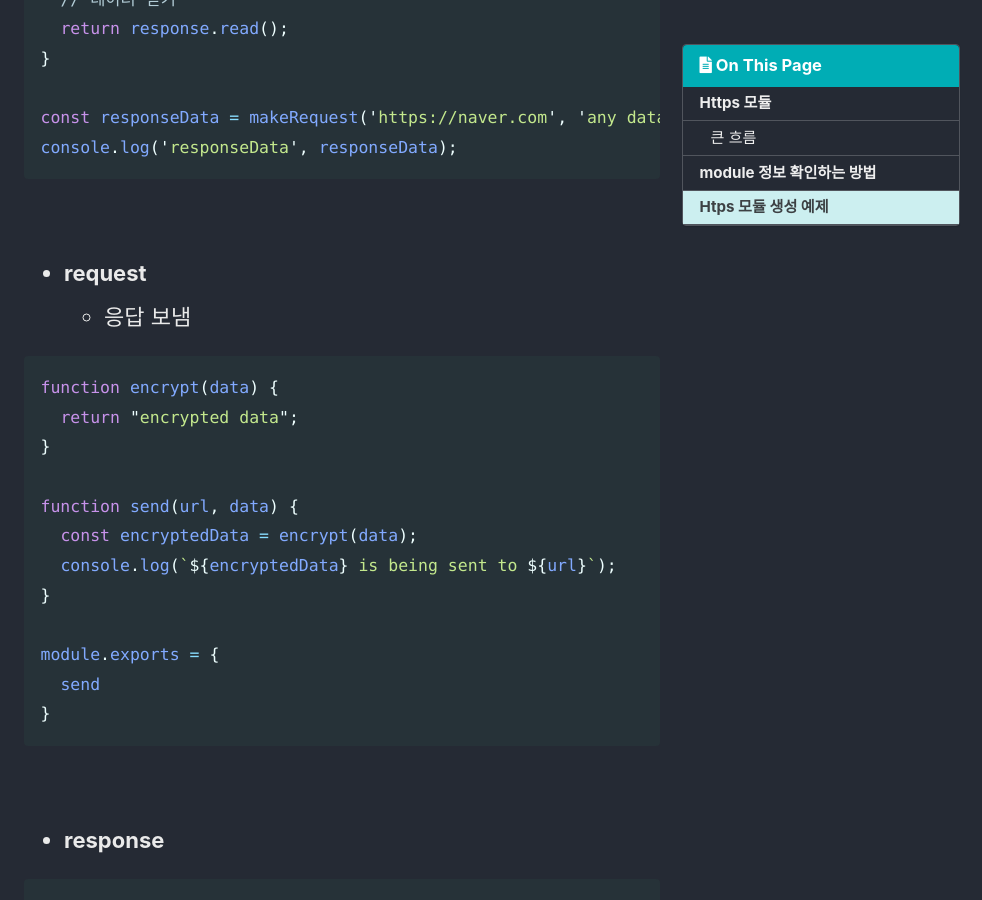
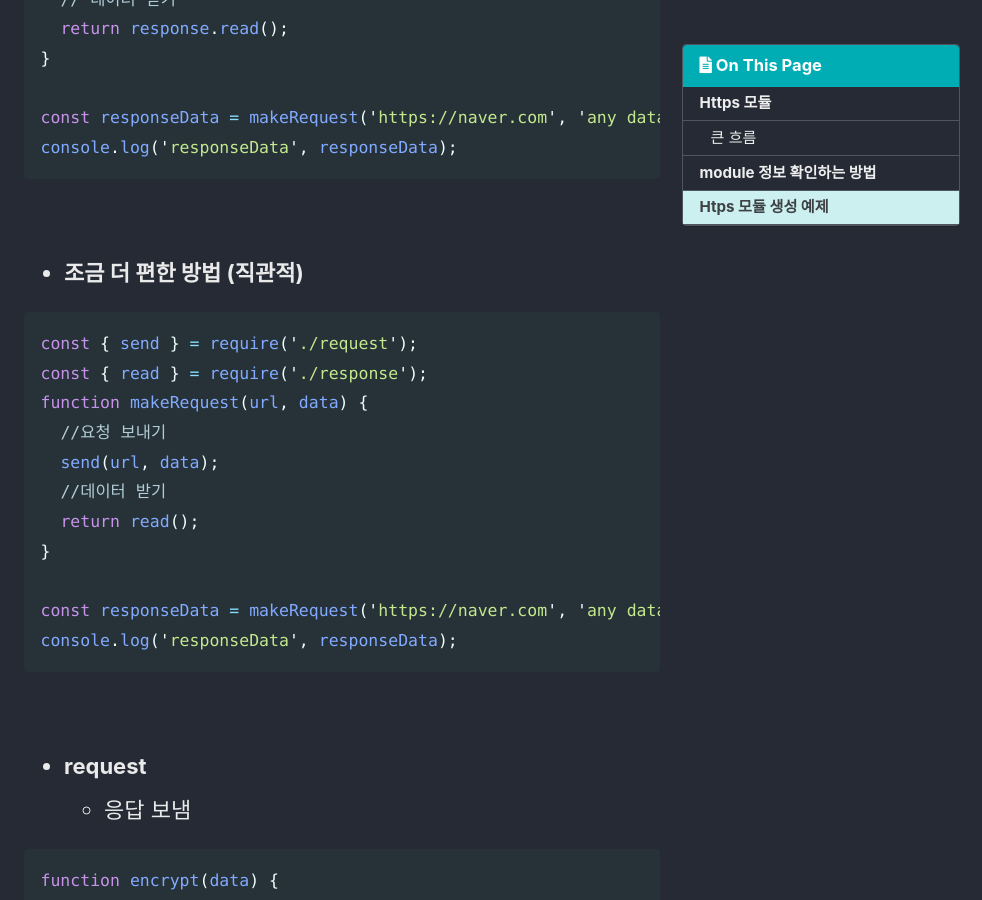
Before and after one commit to KYS96/KYS96.github.io, a Jekyll site: the page built from _posts/2023-12-16-NodeJs6.md, in a window 1280 px wide and 900 px high, scrolled down 2044 px. Shown: the whole window, without its empty margins (298-1280 px from the left). Built offline with Jekyll 4.4.1, drawn with Linux system fonts in a browser that asks for light colours; cached includes are drawn as plain includes; some of the changed text lies outside the part shown.

````diff
--- a/_posts/2023-12-16-NodeJs6.md
+++ b/_posts/2023-12-16-NodeJs6.md
@@ -66,6 +66,24 @@ console.log('responseData', responseData);
 
 <br>
 
+* **조금 더 편한 방법 (직관적)**
+
+```javascript
+const { send } = require('./request');
+const { read } = require('./response');
+function makeRequest(url, data) {
+  //요청 보내기
+  send(url, data);
+  //데이터 받기
+  return read();
+}
+
+const responseData = makeRequest('https://naver.com', 'any data');
+console.log('responseData', responseData);
+```
+
+<br>
+
 * **request**
   - 응답 보냄
 
````
Also changed, not shown: _posts/2023-12-24-NodeJS7.md (added, +83 -0 lines).
